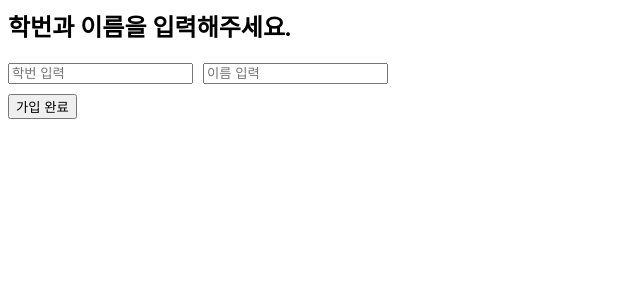
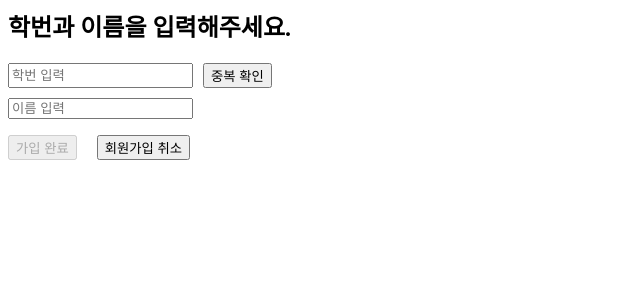
Before and after one commit to Rth2608/FastApi_Todos_20201608, a FastAPI app: template my_todo_app/templates/register.html in a window 1280 px wide. Shown: the top 300 px of the page, without its empty margins (0-640 px from the left). Run offline with FastAPI, Linux system fonts and the light colour scheme; the template is opened without the code that fills it, so the values that code supplies are empty.

Commit message:
feat : 회원가입 학번(아이디) 중복 확인기능이 서버 뿐만 아니라 UX로도 추가하며 회원가입 창에서 회원가입 취소 버튼 추가

```diff
--- a/docker-compose.yml
+++ b/docker-compose.yml
@@ -1,5 +1,3 @@
-version: "3.7"
-
 services:
   fastapi-app:
     build:
@@ -7,5 +5,4 @@ services:
       dockerfile: Dockerfile      # Dockerfile 이름 (생략 가능, 기본값은 'Dockerfile')
     container_name: FastApi-app
     ports:
-      - "5001:5001"
-      - "8000:8000"
+      - "9000:9000"
--- a/my_todo_app/auth/auth_routes.py
+++ b/my_todo_app/auth/auth_routes.py
@@ -8,10 +8,11 @@ from starlette.config import Config
 router = APIRouter()
 templates = Jinja2Templates(directory="templates")
 
-USE_GOOGLE_AUTH = os.getenv("USE_GOOGLE_AUTH", "False").lower() == "true"
+config = Config(".env")
+
+USE_GOOGLE_AUTH = config("USE_GOOGLE_AUTH", cast=bool, default=False)
 
 if USE_GOOGLE_AUTH:
-    config = Config(".env")
     oauth = OAuth(config)
     oauth.register(
         name='google',
@@ -33,7 +34,7 @@ def save_user(student_id, name):
     users = load_users()
     for u in users:
         if u["student_id"] == student_id and u["name"] == name:
-            return  # 중복 방지
+            return
     users.append({"student_id": student_id, "name": name})
     os.makedirs("login_data", exist_ok=True)
     with open(LOGIN_FILE, "w", encoding="utf-8") as f:
@@ -57,7 +58,6 @@ if USE_GOOGLE_AUTH:
         if not google_id:
             return JSONResponse(status_code=400, content={"error": "구글 사용자 식별값이 없습니다."})
 
-        # 중복 가입 확인
         users = load_users()
         for user in users:
             if user.get("id") == google_id:
@@ -70,6 +70,14 @@ if USE_GOOGLE_AUTH:
         request.session["temp_user"] = {"id": google_id}
 
         return templates.TemplateResponse("register.html", {"request": request})
+
+@router.get("/check-student-id")
+async def check_student_id(student_id: str):
+    users = load_users()
+    for user in users:
+        if user["student_id"] == student_id:
+            return JSONResponse(content={"exists": True})
+    return JSONResponse(content={"exists": False})
 
 @router.post("/register/submit")
 async def register_submit(
--- a/my_todo_app/login_data/login.json
+++ b/my_todo_app/login_data/login.json
@@ -3,5 +3,10 @@
         "student_id": "20201608",
         "name": "유태훈",
         "id": "107992865467290518543"
+    },
+    {
+        "student_id": "20201607",
+        "name": "유수연",
+        "id": "101728435303120907753"
     }
 ]
--- a/my_todo_app/main.py
+++ b/my_todo_app/main.py
@@ -8,10 +8,11 @@ import os
 from dotenv import load_dotenv
 
 load_dotenv()
+
 app = FastAPI()
 templates = Jinja2Templates(directory="templates")
 
-app.add_middleware(SessionMiddleware, secret_key=os.getenv("SECRET_KEY"))
+app.add_middleware(SessionMiddleware, secret_key=os.getenv("SESSION_SECRET_KEY"))
 app.include_router(auth_router)
 app.include_router(todo_router)
 
--- a/my_todo_app/templates/register.html
+++ b/my_todo_app/templates/register.html
@@ -4,12 +4,55 @@
         <button type="submit">처음으로 돌아가기</button>
     </form>
 {% else %}
-    <form action="/register/submit" method="post">
+    <form action="/register/submit" method="post" id="register_form">
         <h2>학번과 이름을 입력해주세요.</h2>
+
         <div style="display: flex; gap: 10px; margin-bottom: 10px;">
-            <input type="text" name="student_id" placeholder="학번 입력" required>
+            <input type="text" id="student_id" name="student_id" placeholder="학번 입력" required>
+            <button type="button" onclick="checkStudentId()">중복 확인</button>
+        </div>
+
+        <div style="margin-bottom: 10px;">
             <input type="text" name="name" placeholder="이름 입력" required>
         </div>
-        <button type="submit">가입 완료</button>
+
+        <p id="check_result" style="margin-bottom: 10px;"></p>
+
+        <div style="display: flex; gap: 10px;">
+            <button type="submit" id="submit_btn" disabled>가입 완료</button>
+
+            <!-- ✅ 회원가입 취소 버튼: 조건 없이 홈으로 이동 -->
+            <a href="/" style="margin-left: 10px; text-decoration: none;">
+                <button type="submit">회원가입 취소</button>
+            </a>
+        </div>
     </form>
+
+    <script>
+        async function checkStudentId() {
+            const studentId = document.getElementById("student_id").value.trim();
+            const resultTag = document.getElementById("check_result");
+            const submitBtn = document.getElementById("submit_btn");
+
+            if (!studentId) {
+                resultTag.innerText = "학번을 입력해주세요.";
+                resultTag.style.color = "red";
+                submitBtn.disabled = true;
+                return;
+            }
+
+            const response = await fetch(`/check-student-id?student_id=${studentId}`);
+            const data = await response.json();
+
+            if (data.exists) {
+                resultTag.innerText = "❌ 이미 존재하는 학번입니다.";
+                resultTag.style.color = "red";
+                submitBtn.disabled = true;
+            } else {
+                resultTag.innerText = "✅ 사용 가능한 학번입니다.";
+                resultTag.style.color = "green";
+                submitBtn.disabled = false;
+            }
+        }
+    </script>
 {% endif %}
```
Also changed, not shown: 1 other file.
